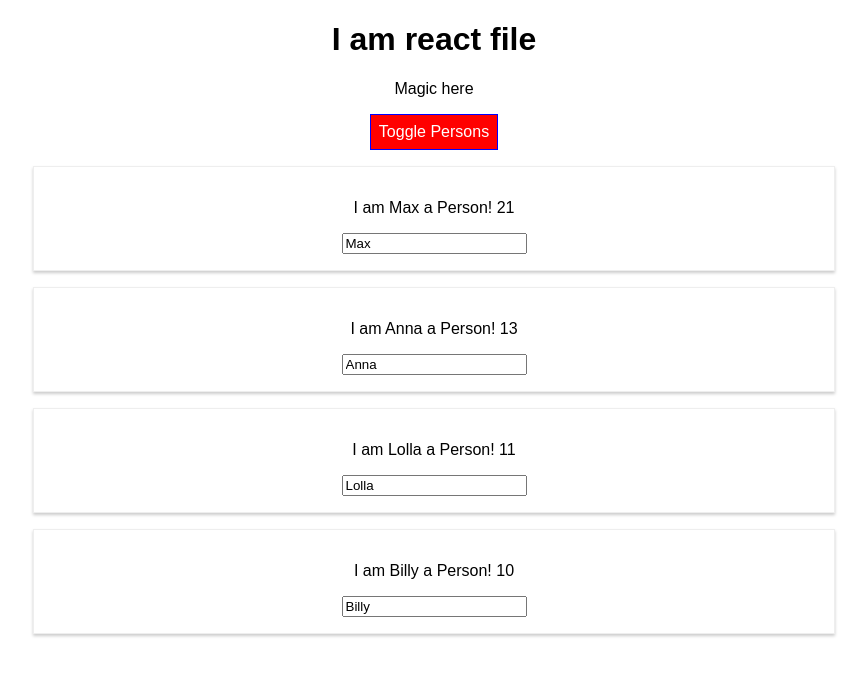
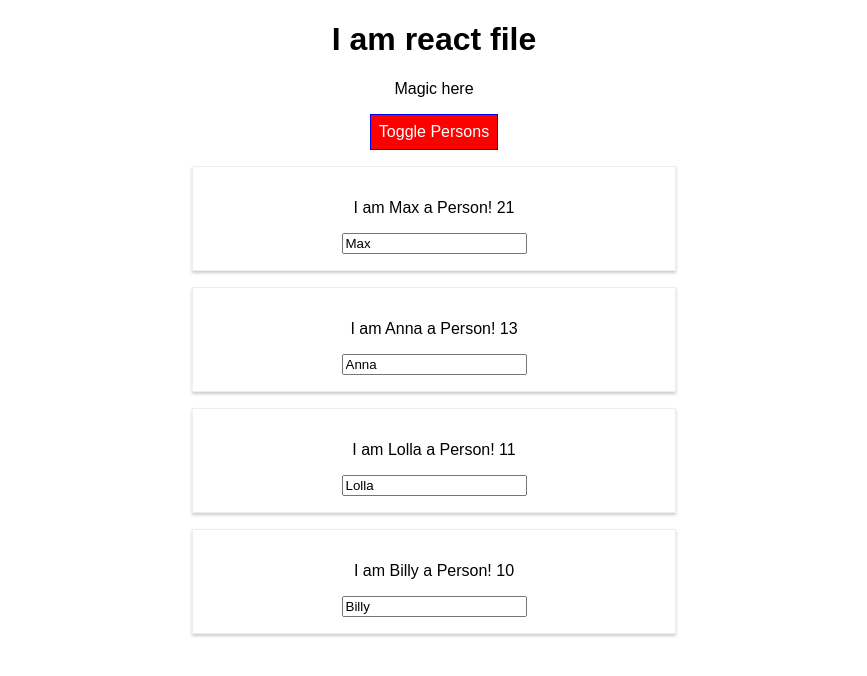
Before and after one commit to irrino4ka/react-first-project, a React (Create React App) app: page / in a window 1280 px wide. Both pictures are taken after a click on the button "Toggle Persons". Shown: the top 676 px of the page, without its empty margins (206-1073 px from the left). Built offline with nearby package versions, Linux system fonts and the light colour scheme.

Commit message:
example of using radium

```diff
--- a/package.json
+++ b/package.json
@@ -3,6 +3,7 @@
   "version": "0.1.0",
   "private": true,
   "dependencies": {
+    "radium": "^0.24.0",
     "react": "^16.4.0",
     "react-dom": "^16.4.0",
     "react-scripts": "1.1.4"
--- a/src/App.js
+++ b/src/App.js
@@ -1,7 +1,7 @@
 import React, { Component } from 'react';
 import './App.css';
 import Person from './Person/Person';
-
+import Radium, { StyleRoot } from 'radium';
 class App extends Component {
   state = {
     persons: [
@@ -51,7 +51,11 @@ class App extends Component {
       font: 'inherit',
       border: '1px solid blue',
       padding: '8px',
-      cursor: 'pointer'
+      cursor: 'pointer',
+      ':hover': {
+        backgroundColor: 'lightgreen',
+        color: 'black'
+      }
     }
 
     let persons = null;
@@ -70,6 +74,10 @@ class App extends Component {
             </div>
       );
       style.backgroundColor ="red";
+      style[":hover"] = {
+        backgroundColor: '#e45a10',
+        color: 'black'
+      }
     }
 
     // let classes = ['red', 'bold'].join(' ');
@@ -83,6 +91,7 @@ class App extends Component {
     }
 
     return (
+      <StyleRoot>
         <div className="App">
           <h1>I am react file</h1>
           <p className={classes.join(' ')}>Magic here</p>
@@ -91,8 +100,9 @@ class App extends Component {
             onClick={this.togglePersonHandler} >Toggle Persons</button>
           {persons}
         </div>
+      </StyleRoot>
     );
   }
 }
 
-export default App;
+export default Radium(App);
--- a/src/Person/Person.css
+++ b/src/Person/Person.css
@@ -6,3 +6,9 @@
     padding: 16px;
     text-align: center;
 }
+
+/* @media (min-width: 500px) {
+    .Person {
+        width: 450px;
+    }
+} */
--- a/src/Person/Person.js
+++ b/src/Person/Person.js
@@ -1,14 +1,20 @@
 import React, { Component } from 'react';
 import './Person.css';
+import Raduim from 'radium';
 
 const person = (props) => {
+    const style =  {
+        '@media (min-width: 500px)': {
+            width: '450px'
+        }
+    };
     return (
-        <div onClick={props.click} className='Person'>
-        <p>I am {props.name} a Person! {props.age}</p>
+        <div className='Person' style={style}>
+        <p  onClick={props.click}> I am {props.name} a Person! {props.age}</p>
         <p>{props.children}</p>
         <input type="text" onChange={props.changed} value={props.name}/>
     </div>
     )
 }
 
-export default person;
+export default Raduim(person);
```
Also changed, not shown: 1 other file (tests, documents, lock files or other folders). Lines whose indentation alone changed are shown as unchanged.
